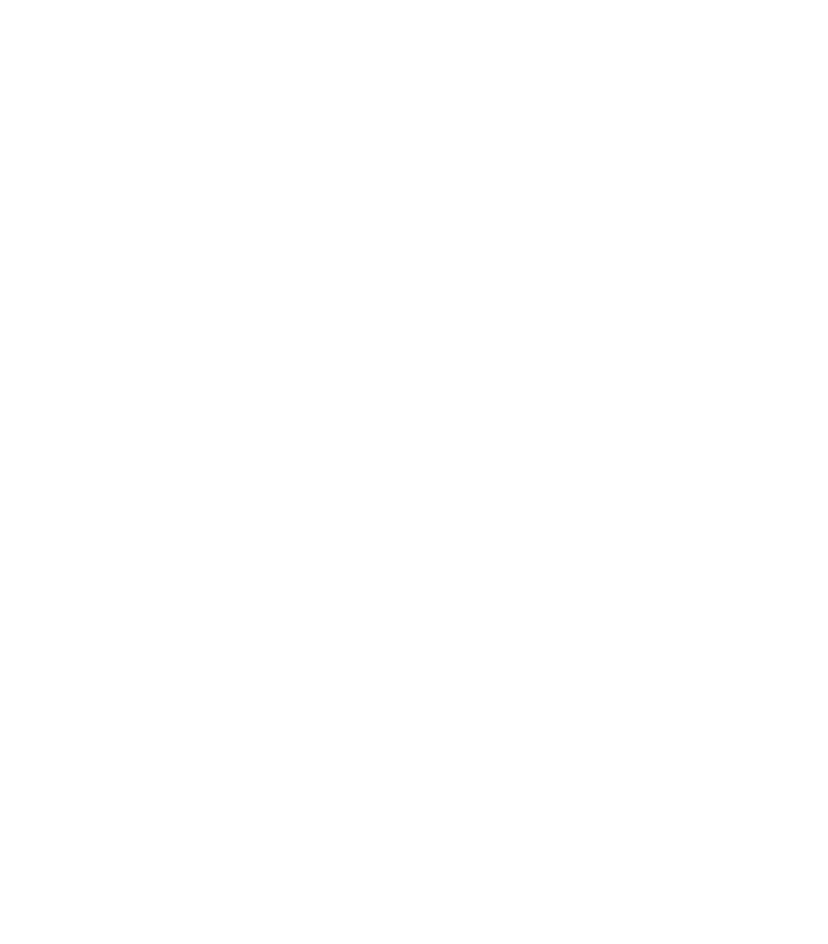
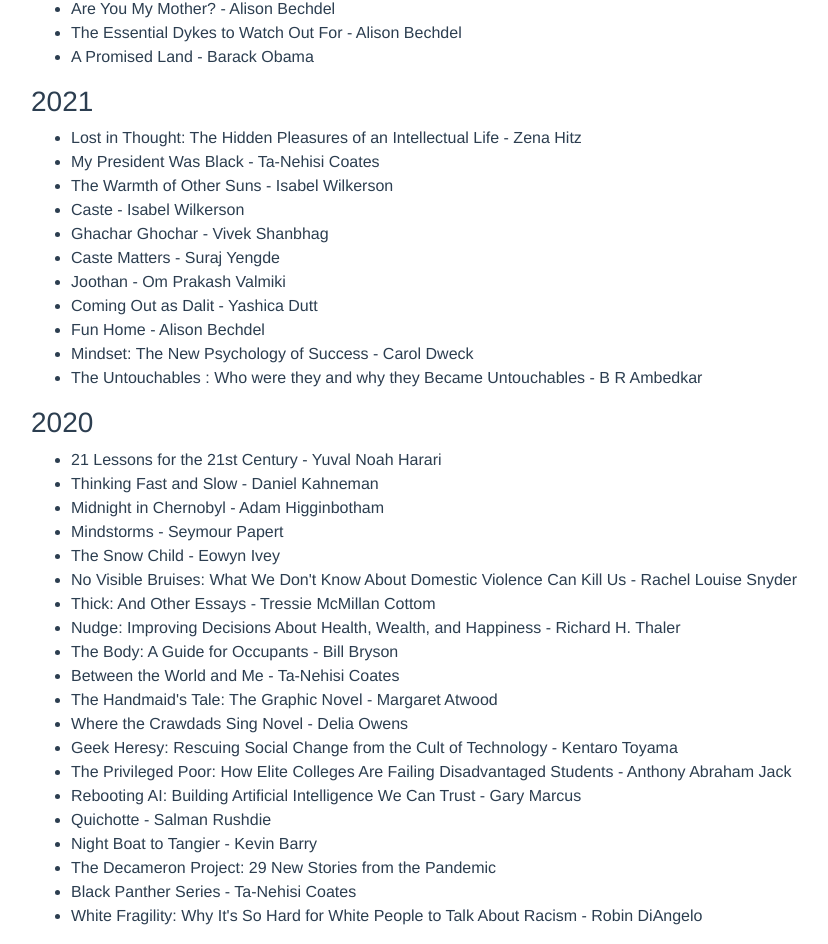
Before and after one commit to anantmittal/anantmittal.github.io, a Vue app: page /#/reading in a window 1280 px wide. Shown: the part 175-1119 px from the top of the page, without its empty margins (54-882 px from the left). Before the commit the page ends 800 px from the top, so only its background shows below. Built offline with nearby package versions, Linux system fonts and the light colour scheme.

Commit message:
updated aboutme and added readme

```diff
--- a/src/App.vue
+++ b/src/App.vue
@@ -13,7 +13,7 @@
 			<b-collapse id="nav-collapse" is-nav>
 				<b-navbar-nav>
 					<b-nav-item href="#/reading">Reading</b-nav-item>
-					<b-nav-item href="#">Quotes</b-nav-item>
+					<!--b-nav-item href="#">Quotes</!--b-nav-item-->
 				</b-navbar-nav>
 			</b-collapse>
 		</b-navbar>
--- a/src/components/About.vue
+++ b/src/components/About.vue
@@ -8,12 +8,22 @@
 				>Center for Game Science</a
 			>
 			and closely collaborating with education researchers at
-			<a href="https://www.enlearn.org/" target="_blank">Enlearn</a>. My
-			research is at the intersection of human-computer interaction,
-			cognitive psychology, learning sciences, and applied artificial
-			intelligence. Using concepts from these fields, I try to build
-			personalized and interactive math learning systems for classroom
-			environments.
+			<a href="https://www.enlearn.org/" target="_blank">Enlearn</a>.
+		</p>
+		<p>
+			At UW, my research has been at the intersection of human-computer
+			interaction, cognitive psychology, learning sciences, and applied
+			artificial intelligence. Using concepts from these fields, I try to
+			build personalized and interactive math learning systems for
+			classroom environments.
+		</p>
+		<p>
+			I also spent some time building data science pipelines to generate
+			interactive lessons for improving neuron tracing behavior of
+			<a href="https://www.mozak.science/landing" target="_blank"
+				>Mozak</a
+			>
+			players.
 		</p>
 	</div>
 </template>
--- a/src/components/Reading.vue
+++ b/src/components/Reading.vue
@@ -1,8 +1,101 @@
 <template>
 	<div>
 		<b-container class="bv-example-row" style="text-align:justify;">
-			<b-row align-h="center">
-				<h3>...</h3>
+			<b-row>
+				<b-col>
+					<h3>Reading</h3>
+					<ul>
+						<li>
+							The Feynman Lectures on Physics - Richard Feynman,
+							Robert B. Leighton, Matthew Sands
+						</li>
+						<li>Are You My Mother? - Alison Bechdel</li>
+						<li>
+							The Essential Dykes to Watch Out For - Alison
+							Bechdel
+						</li>
+						<li>A Promised Land - Barack Obama</li>
+					</ul>
+					<h3>2021</h3>
+					<ul>
+						<li>
+							Lost in Thought: The Hidden Pleasures of an
+							Intellectual Life - Zena Hitz
+						</li>
+						<li>My President Was Black - Ta-Nehisi Coates</li>
+						<li>The Warmth of Other Suns - Isabel Wilkerson</li>
+						<li>Caste - Isabel Wilkerson</li>
+						<li>Ghachar Ghochar - Vivek Shanbhag</li>
+						<li>Caste Matters - Suraj Yengde</li>
+						<li>Joothan - Om Prakash Valmiki</li>
+						<li>Coming Out as Dalit - Yashica Dutt</li>
+						<li>Fun Home - Alison Bechdel</li>
+						<li>
+							Mindset: The New Psychology of Success - Carol Dweck
+						</li>
+						<li>
+							The Untouchables : Who were they and why they Became
+							Untouchables - B R Ambedkar
+						</li>
+					</ul>
+					<h3>2020</h3>
+					<ul>
+						<li>
+							21 Lessons for the 21st Century - Yuval Noah Harari
+						</li>
+						<li>
+							Thinking Fast and Slow - Daniel Kahneman
+						</li>
+						<li>Midnight in Chernobyl - Adam Higginbotham</li>
+						<li>Mindstorms - Seymour Papert</li>
+						<li>The Snow Child - Eowyn Ivey</li>
+						<li>
+							No Visible Bruises: What We Don't Know About
+							Domestic Violence Can Kill Us - Rachel Louise Snyder
+						</li>
+						<li>
+							Thick: And Other Essays - Tressie McMillan Cottom
+						</li>
+						<li>
+							Nudge: Improving Decisions About Health, Wealth, and
+							Happiness - Richard H. Thaler
+						</li>
+						<li>The Body: A Guide for Occupants - Bill Bryson</li>
+						<li>
+							Between the World and Me - Ta-Nehisi Coates
+						</li>
+						<li>
+							The Handmaid's Tale: The Graphic Novel - Margaret
+							Atwood
+						</li>
+						<li>
+							Where the Crawdads Sing Novel - Delia Owens
+						</li>
+						<li>
+							Geek Heresy: Rescuing Social Change from the Cult of
+							Technology - Kentaro Toyama
+						</li>
+						<li>
+							The Privileged Poor: How Elite Colleges Are Failing
+							Disadvantaged Students - Anthony Abraham Jack
+						</li>
+						<li>
+							Rebooting AI: Building Artificial Intelligence We
+							Can Trust - Gary Marcus
+						</li>
+						<li>Quichotte - Salman Rushdie</li>
+						<li>Night Boat to Tangier - Kevin Barry</li>
+						<li>
+							The Decameron Project: 29 New Stories from the
+							Pandemic
+						</li>
+						<li>Black Panther Series - Ta-Nehisi Coates</li>
+						<li>
+							White Fragility: Why It's So Hard for White People
+							to Talk About Racism - Robin DiAngelo
+						</li>
+					</ul>
+				</b-col>
 			</b-row>
 		</b-container>
 	</div>
```
